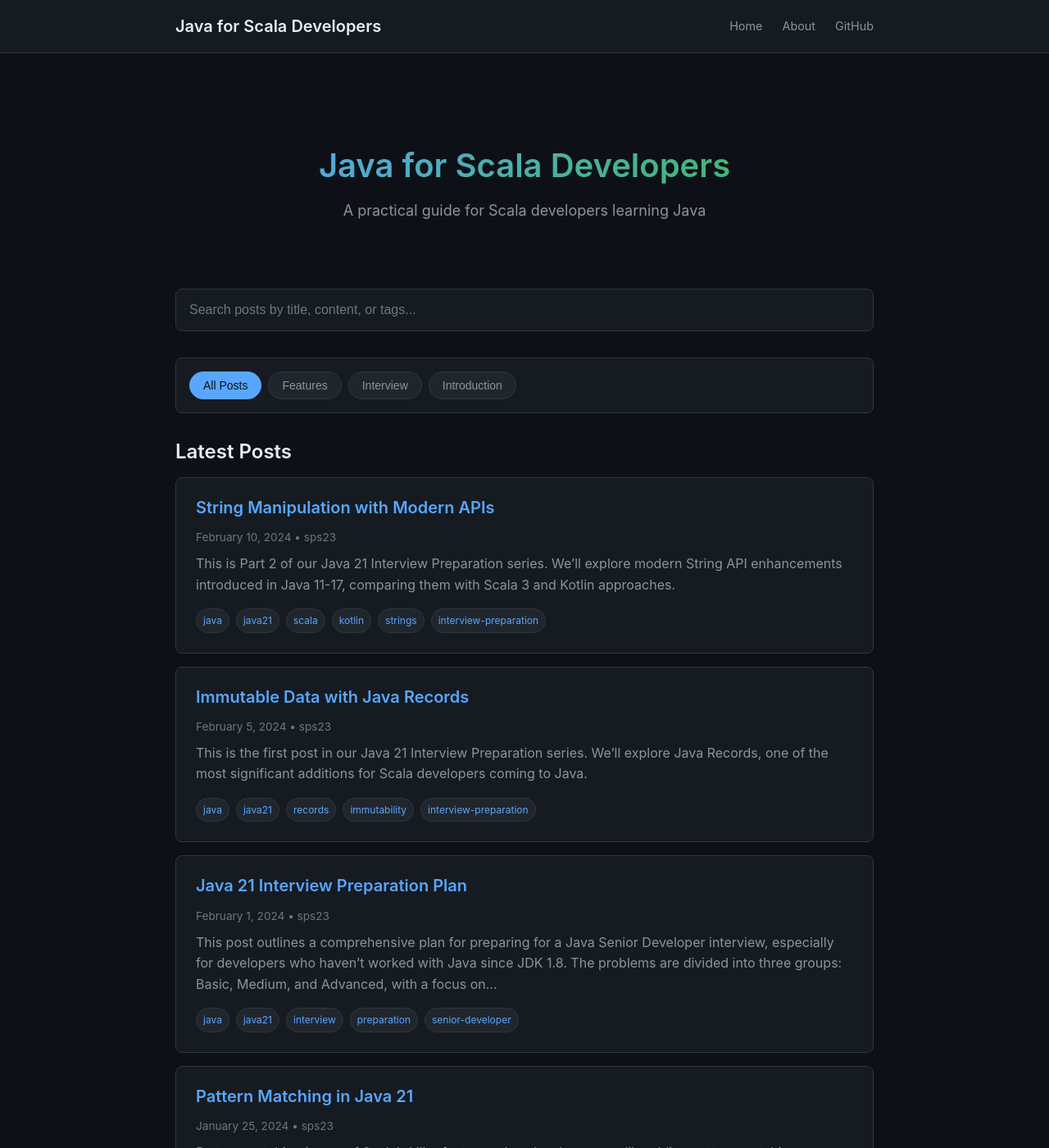
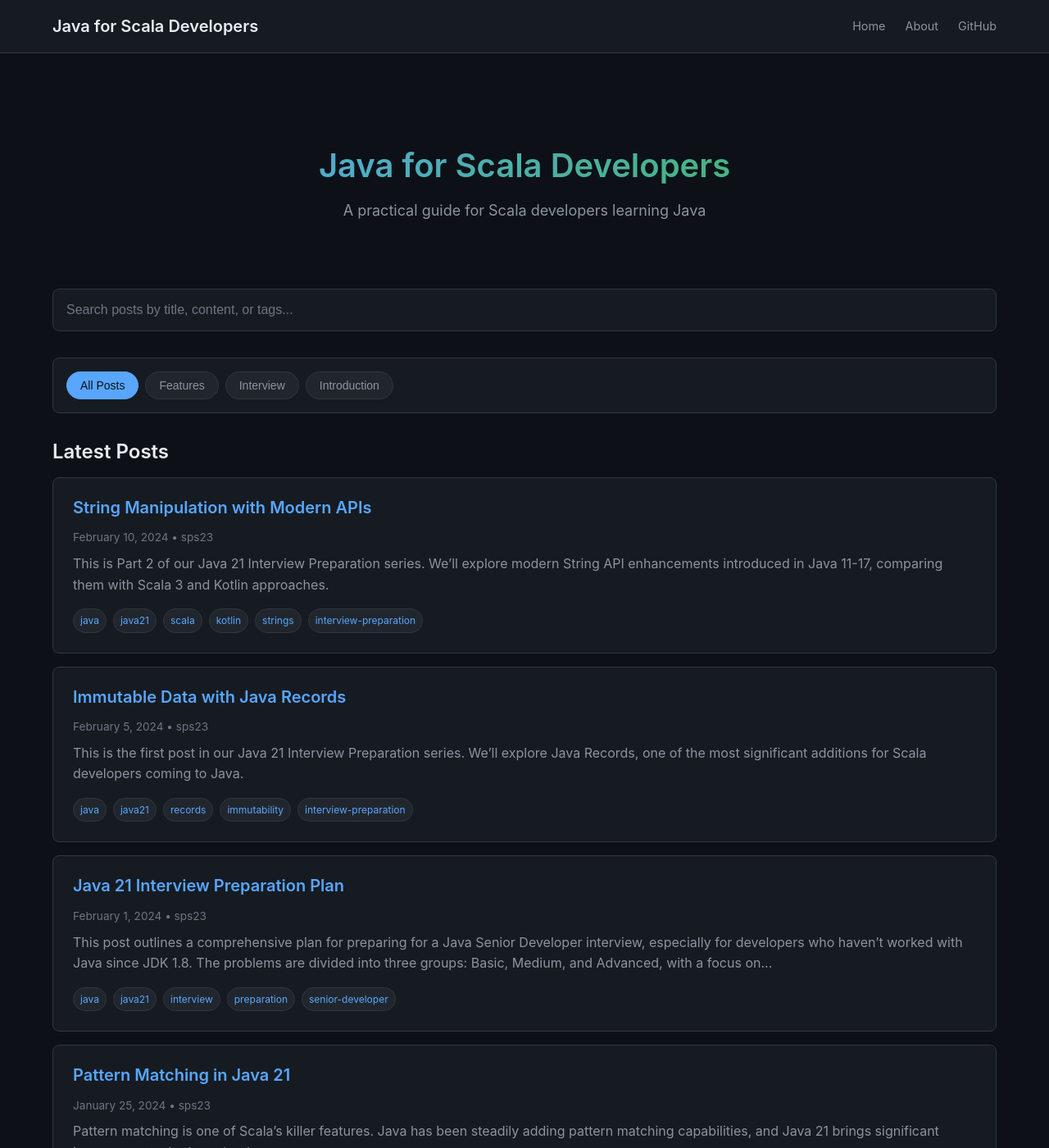
Before and after one commit to sps23/java-for-scala-devs, a Jekyll site: the page built from blog/index.md, in a window 1280 px wide and 1400 px high. Shown: the whole window at 82% size. Built offline with Jekyll 4.4.1, drawn with Linux system fonts in a browser that asks for light colours.

Commit message:
Update layout max-width to 1200px for consistency across CSS templates

```diff
--- a/blog/assets/css/template1-minimal-dark.css
+++ b/blog/assets/css/template1-minimal-dark.css
@@ -30,7 +30,7 @@
   --space-2xl: 3rem;
 
   /* Layout */
-  --max-width: 900px;
+  --max-width: 1200px;
   --sidebar-width: 280px;
 }
 
--- a/blog/assets/css/template2-tech-pro.css
+++ b/blog/assets/css/template2-tech-pro.css
@@ -36,7 +36,7 @@
   /* Layout */
   --max-width: 1200px;
   --sidebar-width: 280px;
-  --content-width: 800px;
+  --content-width: 1200px;
 }
 
 /* Reset & Base */
--- a/blog/assets/css/template3-dev-journal.css
+++ b/blog/assets/css/template3-dev-journal.css
@@ -34,7 +34,7 @@
   --space-3xl: 4rem;
 
   /* Layout */
-  --max-width: 1100px;
+  --max-width: 1200px;
   --timeline-width: 200px;
 }
 
```
